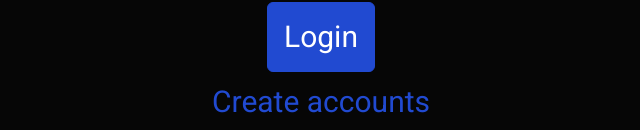
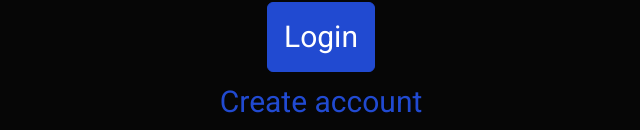
Before and after one commit to StrikorDawn/CIT-130-Cyber-Security, a plain HTML site: page stedi-content/index.html in a window 1280 px wide. Shown: the part 668-798 px from the top of the page, without its empty margins (319-959 px from the left). Drawn offline with Linux system fonts and the light colour scheme.

Commit message:
Reinitialized git repository

```diff
--- a/stedi-content/index.html
+++ b/stedi-content/index.html
@@ -31,7 +31,7 @@
             <input class="btn btn-lg btn-primary" id="loginbtn" type="button" onclick="userlogin()" value="Login">
         </p>
         <p>
-            <a class="stepcount" id="newusr" href="/createcustomer.html">Create accounts</a>
+            <a class="stepcount" id="newusr" href="/createcustomer.html">Create account</a>
         </p>
     </form>
 </div>
```
